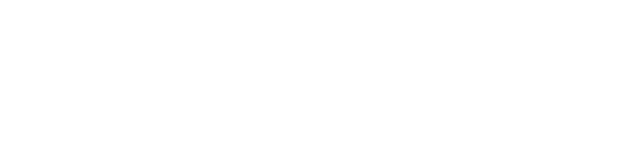
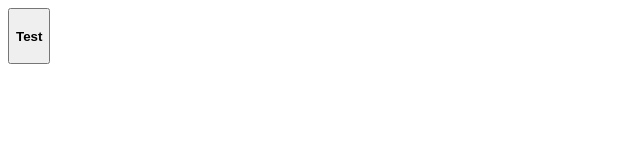
Before and after one commit to Enemy6/Test, a plain HTML site: page index.html in a window 1280 px wide. Shown: the whole page, without its empty margins (0-640 px from the left). Drawn offline with Linux system fonts and the light colour scheme.

Commit message:
Update index.html

```diff
--- a/index.html
+++ b/index.html
@@ -1 +1,4 @@
-<script src=script.js>
+<button>
+  <h4>Test</h4>
+  <script src="script.js"></script>
+</button>
```
